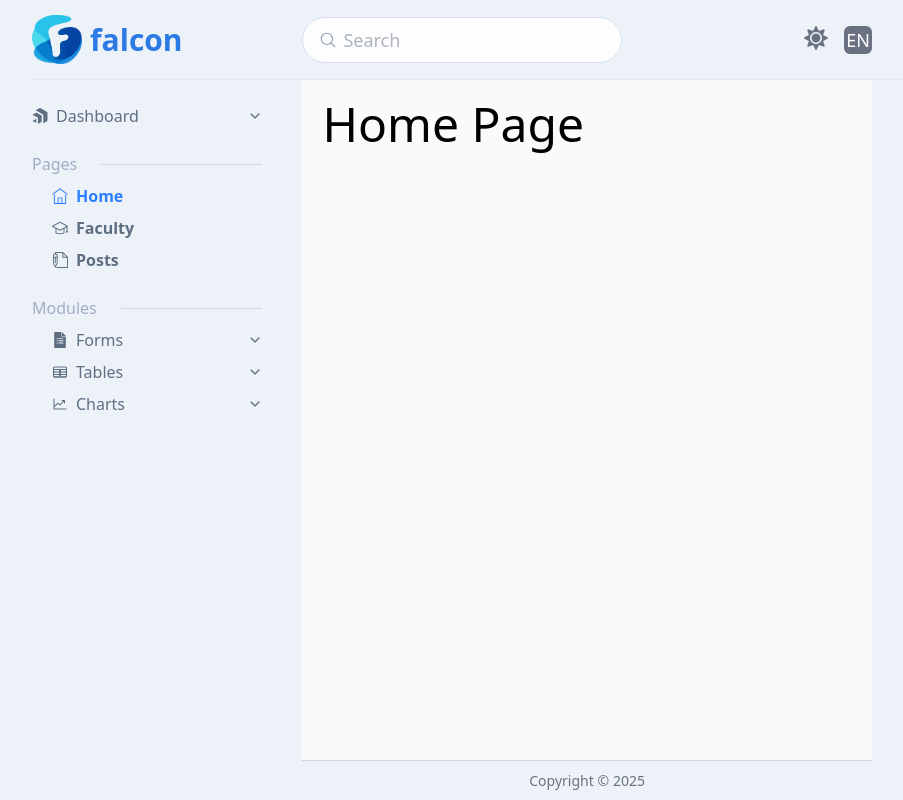
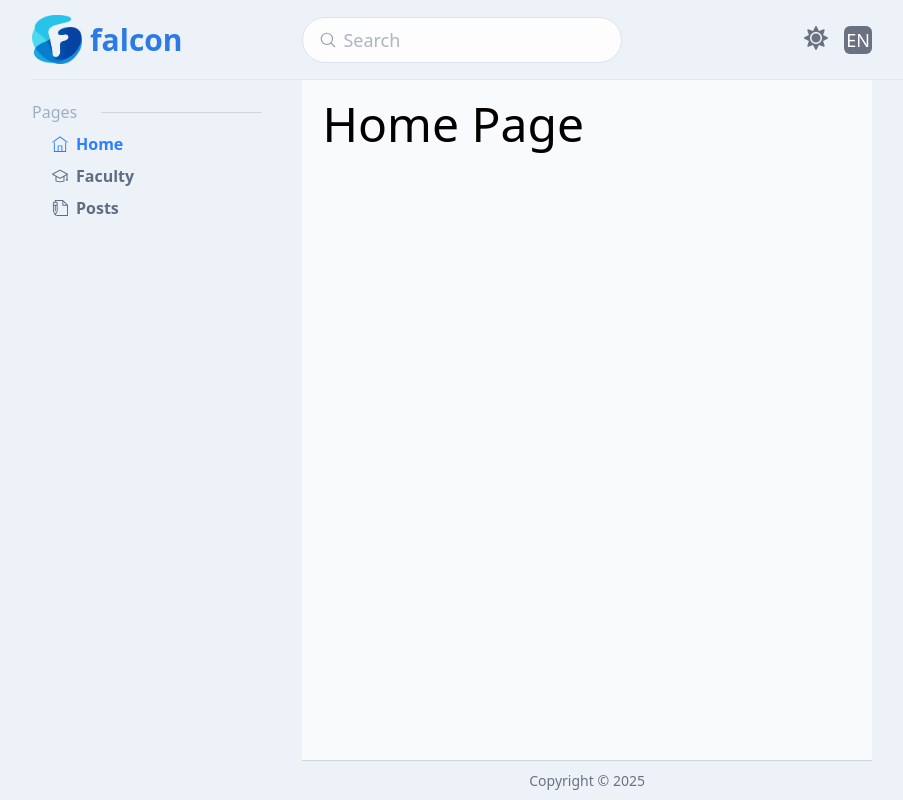
Before and after one commit to lasha-zumbadze/tsmu-intern, a React (Vite) app: page / in a window 1280 px wide. Shown: the whole page, without its empty margins (168-1071 px from the left). Built offline with nearby package versions, Linux system fonts and the light colour scheme.

Commit message:
Comment out unnecessary components in navigation/navbar component

```diff
--- a/src/components/layout/Navbar.jsx
+++ b/src/components/layout/Navbar.jsx
@@ -1,12 +1,12 @@
-import Accordion from "../ui/Accordion";
+// import Accordion from "../ui/Accordion";
 import PageNavbar from "../navbar/PageNavbar";
-import ModuleNavbar from "../navbar/ModuleNavbar";
-import { SiProgress } from "react-icons/si";
+// import ModuleNavbar from "../navbar/ModuleNavbar";
+// import { SiProgress } from "react-icons/si";
 
 function Navbar() {
   return (
     <nav className="overflow-y-auto overscroll-x-none py-5 flex flex-col gap-5 h-full">
-      <Accordion
+      {/* <Accordion
         title="Dashboard"
         routeData={[
           "Analytics",
@@ -19,10 +19,10 @@ function Navbar() {
         ]}
       >
         <SiProgress />
-      </Accordion>
+      </Accordion> */}
 
       <PageNavbar />
-      <ModuleNavbar />
+      {/* <ModuleNavbar /> */}
     </nav>
   );
 }
```
